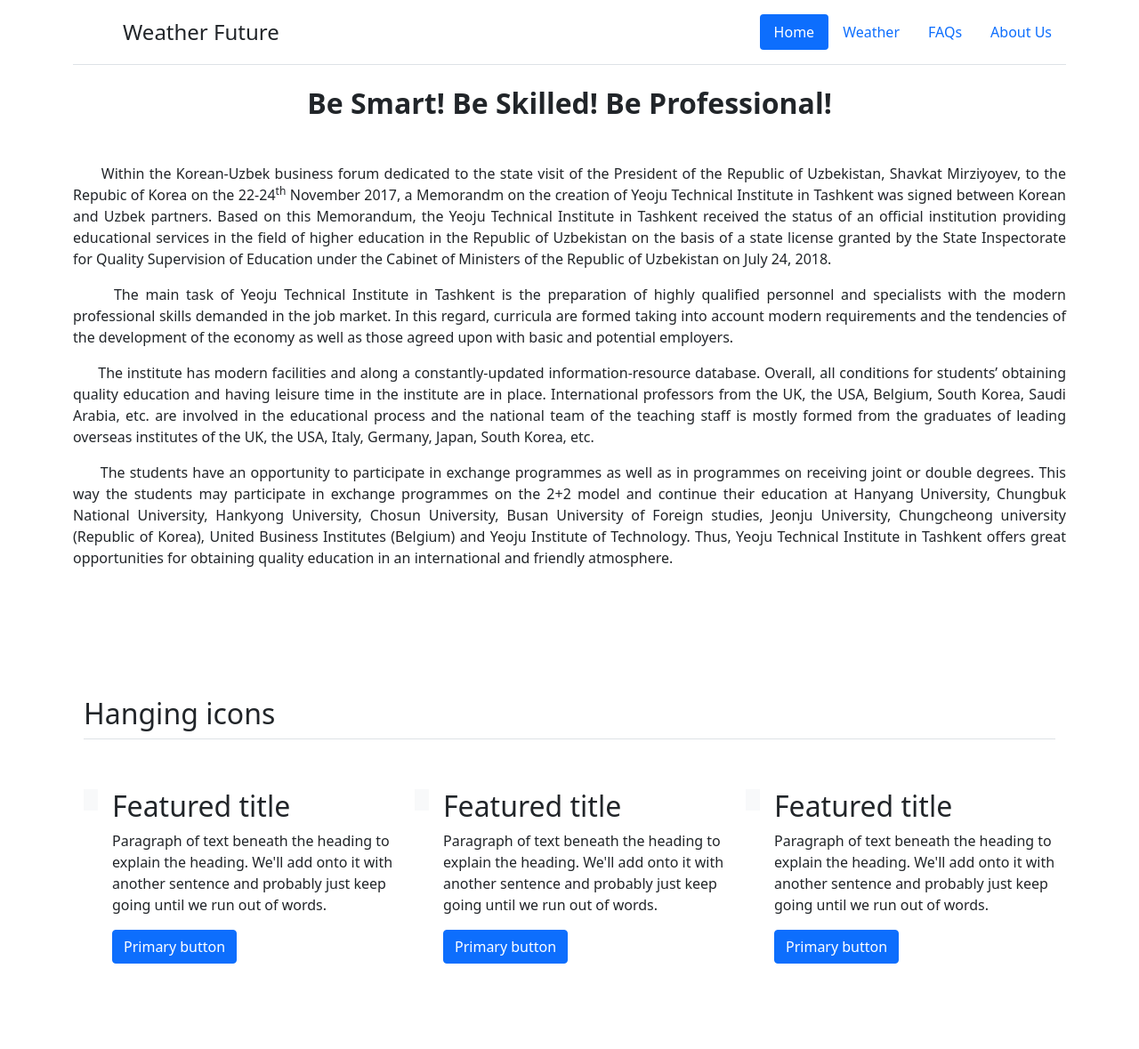
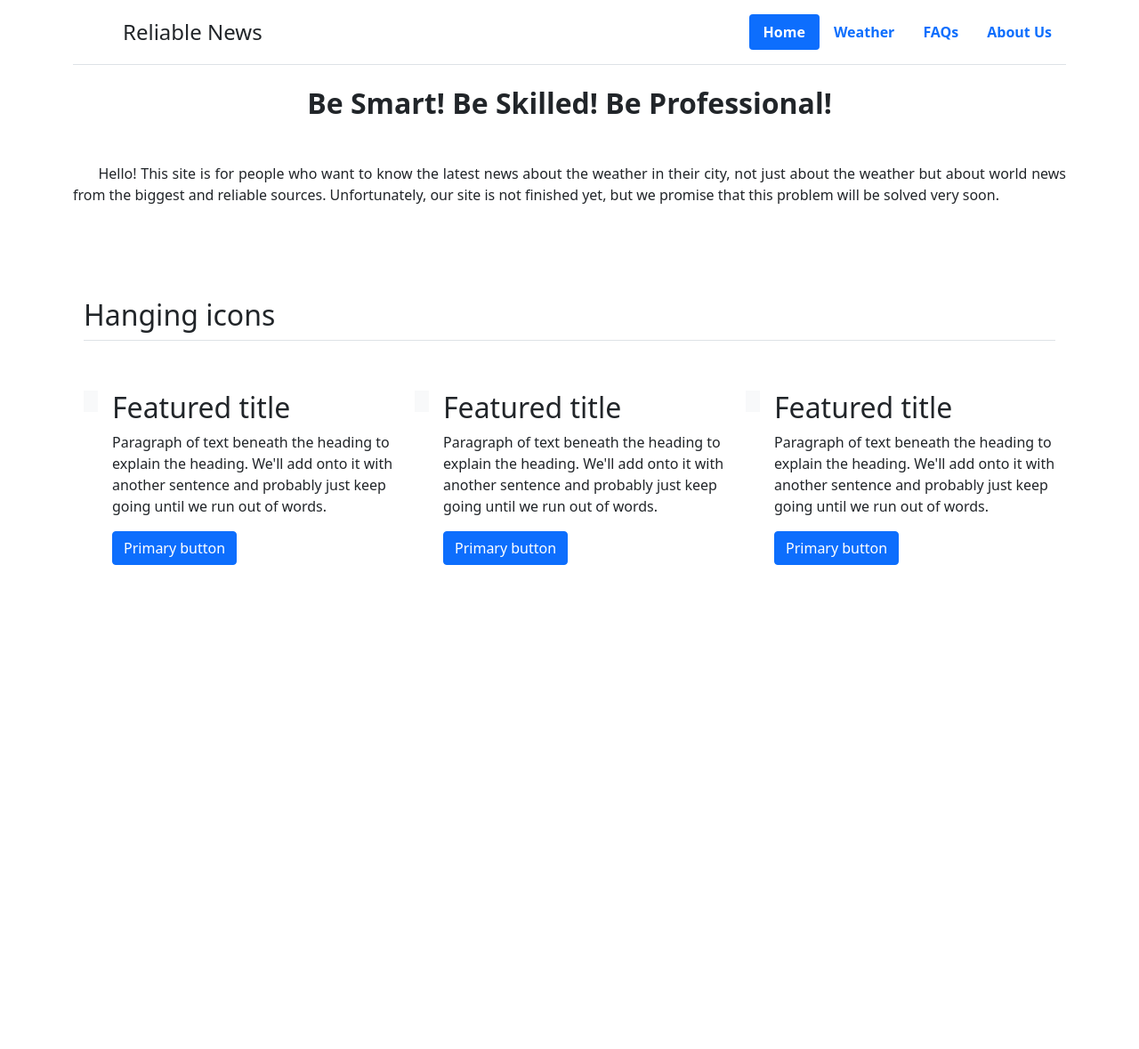
Before and after one commit to Abduraxmonnn/WeatherApp, a Django app: page /info.html/ in a window 1280 px wide. Shown: the whole page at 89% size. After the commit the page ends 635 px from the top, so only its background shows below. Run offline with Django 3.2, Linux system fonts and the light colour scheme.

Commit message:
fix texts

```diff
--- a/app/templates/weather/info.html
+++ b/app/templates/weather/info.html
@@ -1,23 +1,23 @@
 <!DOCTYPE html>
-<html lang="en">
+<html lang="en" xmlns:xlink="">
 <head>
     <meta charset="UTF-8">
     <title>About Us</title>
     <link rel="stylesheet" href="https://cdn.jsdelivr.net/npm/bootstrap@5.1.3/dist/css/bootstrap.min.css">
 </head>
-</body>
 <div class="main-content">
-    <div class="container">
+    <div style="font-weight: bolder" class="container">
         <header class="d-flex flex-wrap justify-content-center py-3 mb-4 border-bottom">
             <a href="/" class="d-flex align-items-center mb-3 mb-md-0 me-md-auto text-dark text-decoration-none">
                 <svg class="bi me-3" width="40" height="32">
                     <use xlink:href="#bootstrap"></use>
                 </svg>
-                <span class="fs-4">Weather Future</span>
+                <span style="font-weight: 500" class="fs-4">Reliable News</span>
             </a>
 
             <ul class="nav nav-pills">
-                <li class="nav-item"><a href="{% url 'main' %}" class="nav-link active" aria-current="page">Home</a></li>
+                <li class="nav-item"><a href="{% url 'main' %}" class="nav-link active" aria-current="page">Home</a>
+                </li>
                 <li class="nav-item"><a href="{% url 'index' %}" class="nav-link">Weather</a></li>
                 <li class="nav-item"><a href="#" class="nav-link">FAQs</a></li>
                 <li class="nav-item"><a href="{% url 'info' %}" class="nav-link">About Us</a></li>
@@ -31,37 +31,10 @@
 
         <p style="text-align: center;">&nbsp;</p>
 
-        <p style="text-align: justify;">&nbsp; &nbsp; &nbsp; Within the Korean-Uzbek business forum dedicated to the
-            state visit of the President of the Republic of Uzbekistan, Shavkat Mirziyoyev, to the Repubic of Korea on
-            the 22-24<sup>th</sup>&nbsp;November 2017, a Memorandm on the creation of Yeoju Technical Institute in
-            Tashkent was signed between Korean and Uzbek partners. Based on this Memorandum, the Yeoju Technical
-            Institute in Tashkent received the status of an official institution providing educational services in the
-            field of higher education in the Republic of Uzbekistan on the basis of a state license granted by the State
-            Inspectorate for Quality Supervision of Education under the Cabinet of Ministers of the Republic of
-            Uzbekistan on July 24, 2018.</p>
-
-        <p style="text-align: justify;">&nbsp; &nbsp; &nbsp; The main task of Yeoju Technical Institute in Tashkent is
-            the preparation of highly qualified personnel and specialists with the modern professional skills demanded
-            in the job market. In this regard, curricula are formed taking into account modern requirements and the
-            tendencies of the development of the economy as well as those agreed upon with basic and potential
-            employers.</p>
-
-        <p style="text-align: justify;">&nbsp; &nbsp; &nbsp; The institute has modern facilities and along a
-            constantly-updated information-resource database. Overall, all conditions for students’ obtaining quality
-            education and having leisure time in the institute are in place. International professors from the UK, the
-            USA, Belgium, South Korea, Saudi Arabia, etc. are involved in the educational process and the national team
-            of the teaching staff is mostly formed from the graduates of leading overseas institutes of the UK, the USA,
-            Italy, Germany, Japan, South Korea, etc.</p>
-
-        <p style="text-align: justify;">&nbsp; &nbsp; &nbsp; The students have an opportunity to participate in exchange
-            programmes as well as in programmes on receiving joint or double degrees. This way the students may
-            participate in exchange programmes on the 2+2 model and continue their education at Hanyang University,
-            Chungbuk National University, Hankyong University, Chosun University, Busan University of Foreign studies,
-            Jeonju University, Chungcheong university (Republic of Korea), United Business Institutes (Belgium) and
-            Yeoju Institute of Technology. Thus, Yeoju Technical Institute in Tashkent offers great opportunities for
-            obtaining quality education in an international and friendly atmosphere.</p>
-
-        <p style="text-align: justify;">&nbsp;</p>
+        <p style="text-align: justify;">&nbsp; &nbsp; &nbsp; Hello! This site is for people who want to know the latest
+            news about the weather in their city,
+            not just about the weather but about world news from the biggest and reliable sources. Unfortunately, our site is not
+            finished yet, but we promise that this problem will be solved very soon.</p>
 
         <p style="text-align: justify;">&nbsp;</p>
     </div>
@@ -71,11 +44,14 @@
         <div class="row g-4 py-5 row-cols-1 row-cols-lg-3">
             <div class="col d-flex align-items-start">
                 <div class="icon-square bg-light text-dark flex-shrink-0 me-3">
-          <svg class="bi" width="1em" height="1em"><use xlink:href="#toggles2"></use></svg>
+                    <svg class="bi" width="1em" height="1em">
+                        <use xlink:href="#toggles2"></use>
+                    </svg>
                 </div>
                 <div>
                     <h2>Featured title</h2>
-          <p>Paragraph of text beneath the heading to explain the heading. We'll add onto it with another sentence and probably just keep going until we run out of words.</p>
+                    <p>Paragraph of text beneath the heading to explain the heading. We'll add onto it with another
+                        sentence and probably just keep going until we run out of words.</p>
                     <a href="#" class="btn btn-primary">
                         Primary button
                     </a>
@@ -83,11 +59,14 @@
             </div>
             <div class="col d-flex align-items-start">
                 <div class="icon-square bg-light text-dark flex-shrink-0 me-3">
-          <svg class="bi" width="1em" height="1em"><use xlink:href="#cpu-fill"></use></svg>
+                    <svg class="bi" width="1em" height="1em">
+                        <use xlink:href="#cpu-fill"></use>
+                    </svg>
                 </div>
                 <div>
                     <h2>Featured title</h2>
-          <p>Paragraph of text beneath the heading to explain the heading. We'll add onto it with another sentence and probably just keep going until we run out of words.</p>
+                    <p>Paragraph of text beneath the heading to explain the heading. We'll add onto it with another
+                        sentence and probably just keep going until we run out of words.</p>
                     <a href="#" class="btn btn-primary">
                         Primary button
                     </a>
@@ -95,11 +74,14 @@
             </div>
             <div class="col d-flex align-items-start">
                 <div class="icon-square bg-light text-dark flex-shrink-0 me-3">
-          <svg class="bi" width="1em" height="1em"><use xlink:href="#tools"></use></svg>
+                    <svg class="bi" width="1em" height="1em">
+                        <use xlink:href="#tools"></use>
+                    </svg>
                 </div>
                 <div>
                     <h2>Featured title</h2>
-          <p>Paragraph of text beneath the heading to explain the heading. We'll add onto it with another sentence and probably just keep going until we run out of words.</p>
+                    <p>Paragraph of text beneath the heading to explain the heading. We'll add onto it with another
+                        sentence and probably just keep going until we run out of words.</p>
                     <a href="#" class="btn btn-primary">
                         Primary button
                     </a>
@@ -107,7 +89,5 @@
             </div>
         </div>
     </div>
-
 </div>
-</body>
 </html>
--- a/app/templates/weather/main.html
+++ b/app/templates/weather/main.html
@@ -4,12 +4,12 @@
     <meta charset="UTF-8">
     <title>reliable news</title>
     <link rel="stylesheet" href="https://cdn.jsdelivr.net/npm/bootstrap@5.1.3/dist/css/bootstrap.min.css">
-</head>
+</head>featured
 <body>
 <div class="container marketing">
 
     <div class="main-content">
-        <div class="container">
+        <div style="font-weight: bolder" class="container">
             <header class="d-flex flex-wrap justify-content-center py-3 mb-4 border-bottom">
                 <a href="/" class="d-flex align-items-center mb-3 mb-md-0 me-md-auto text-dark text-decoration-none">
                     <svg class="bi me-3" width="40" height="32">
@@ -83,7 +83,7 @@
                     <p class="lead">{{ des }}{{ value|linebreaks }}</p>
                 </div>
                 <div class="col-md-5">
-                    <img src="{{ img }}{{ value|linebreaks }}" alt="image_1" width="400" height="350">
+                    <img src="{{ img }}{{ value|linebreaks }}" alt="image" width="400" height="350">
                 </div>
                 <p><a class="btn btn-secondary" href="{{ link }}">View details »</a></p>
             </div>
```
Also changed, not shown: app/templates/weather/index.html (+4 -3 lines), db.sqlite3. Lines whose indentation alone changed are shown as unchanged.
